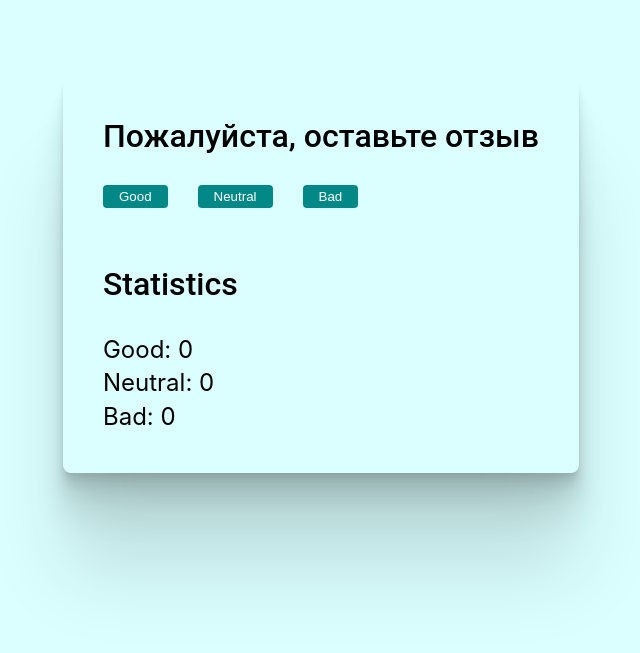
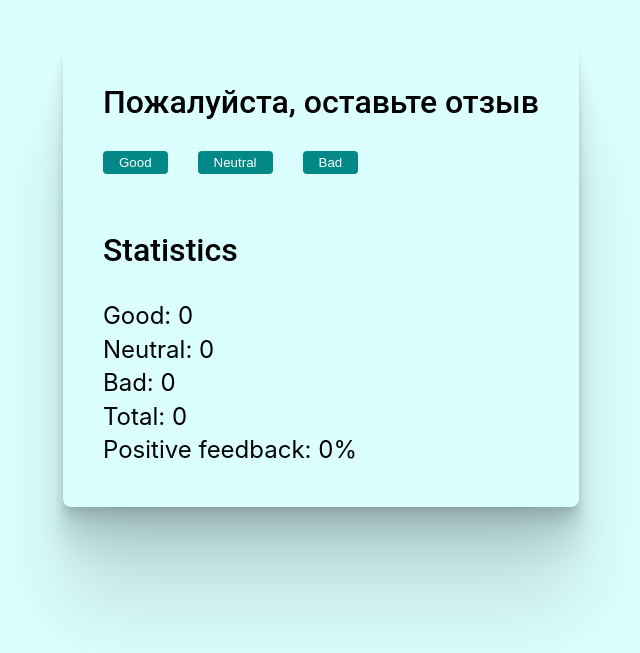
Before and after one commit to VictorSelischev/goit-react-hw-02-feedback, a React (Create React App) app: page / in a window 1280 px wide. Shown: the part 125-778 px from the top of the page, without its empty margins (319-959 px from the left). Built offline with nearby package versions, Linux system fonts and the light colour scheme.

Commit message:
методы countTotalFeedback, countPositiveFeedbackPercentage

```diff
--- a/src/components/App.jsx
+++ b/src/components/App.jsx
@@ -13,7 +13,7 @@ export const App = () => {
         color: '#010101'
       }}
     >
-      <Feedback />
+      <Feedback  />
     </div>
   );
 };
--- a/src/components/Feedback/Feedback.jsx
+++ b/src/components/Feedback/Feedback.jsx
@@ -13,7 +13,7 @@ class Feedback extends Component {
     good: PropTypes.number,
     neutral: PropTypes.number,
     bad: PropTypes.number,
-  }
+  };
 
   state = {
     good: this.props.good,
@@ -21,10 +21,23 @@ class Feedback extends Component {
     bad: this.props.bad,
   };
 
+  countTotalFeedback = () => {
+    const { good, neutral, bad } = this.state;
+    return good + neutral + bad;
+  };
+
+  countPositiveFeedbackPercentage = () => {
+    const total = this.countTotalFeedback();
+    let procentGood = 0 ;
+    total === 0 ? procentGood = 0 : procentGood = Math.round((this.state.good / total) * 100);
+    return procentGood;
+  }
+
   render() {
-    // console.log(css);
+    const { good, neutral, bad } = this.state;
+    const totalFeedback = this.countTotalFeedback();
+    const procentGoodFeedback = this.countPositiveFeedbackPercentage();
 
-    const { good, neutral, bad } = this.props;
     return (
       <div className={css.section}>
         <h2 className={css.section__title}>Пожалуйста, оставьте отзыв</h2>
@@ -44,6 +57,10 @@ class Feedback extends Component {
           <li className={css.section__listItem}>Good: {good}</li>
           <li className={css.section__listItem}>Neutral: {neutral}</li>
           <li className={css.section__listItem}>Bad: {bad}</li>
+          <li className={css.section__listItem}>Total: {totalFeedback}</li>
+          <li className={css.section__listItem}>
+            Positive feedback: {procentGoodFeedback}%
+          </li>
         </ul>
       </div>
     );
```
